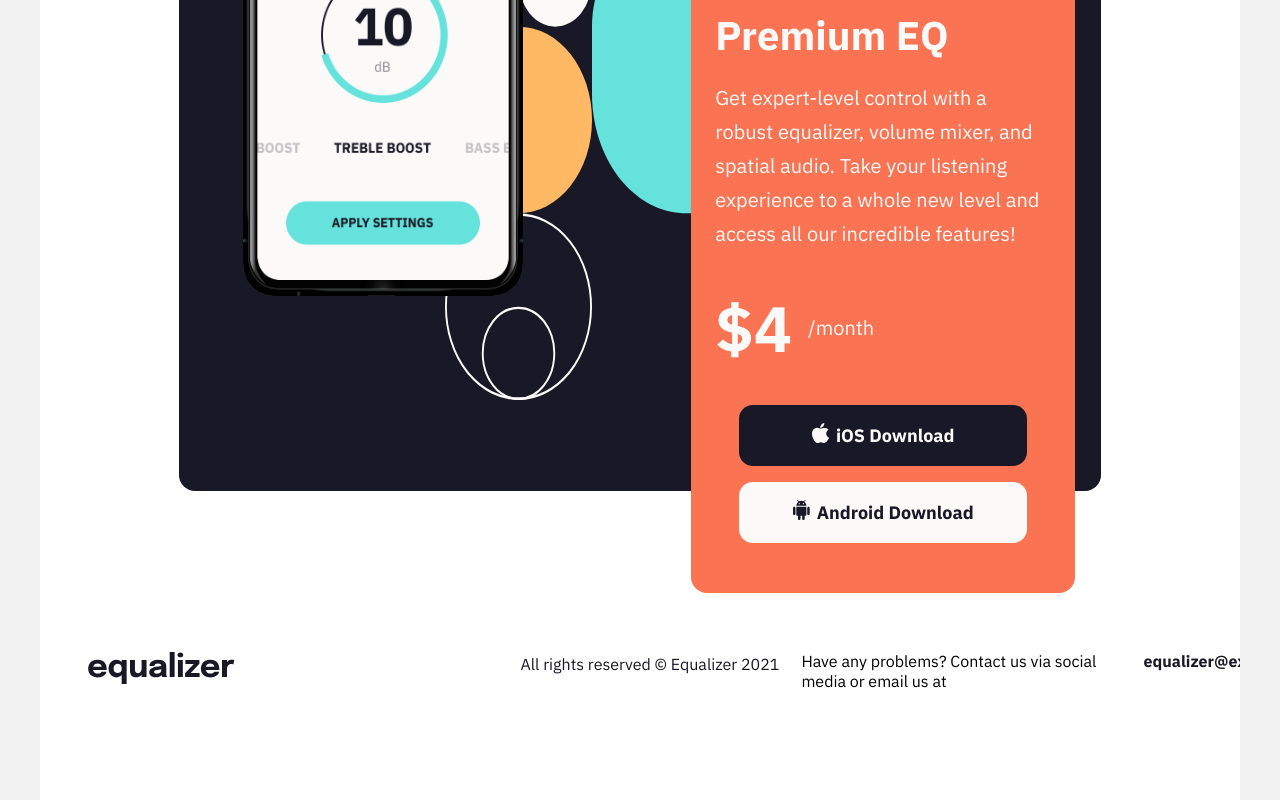
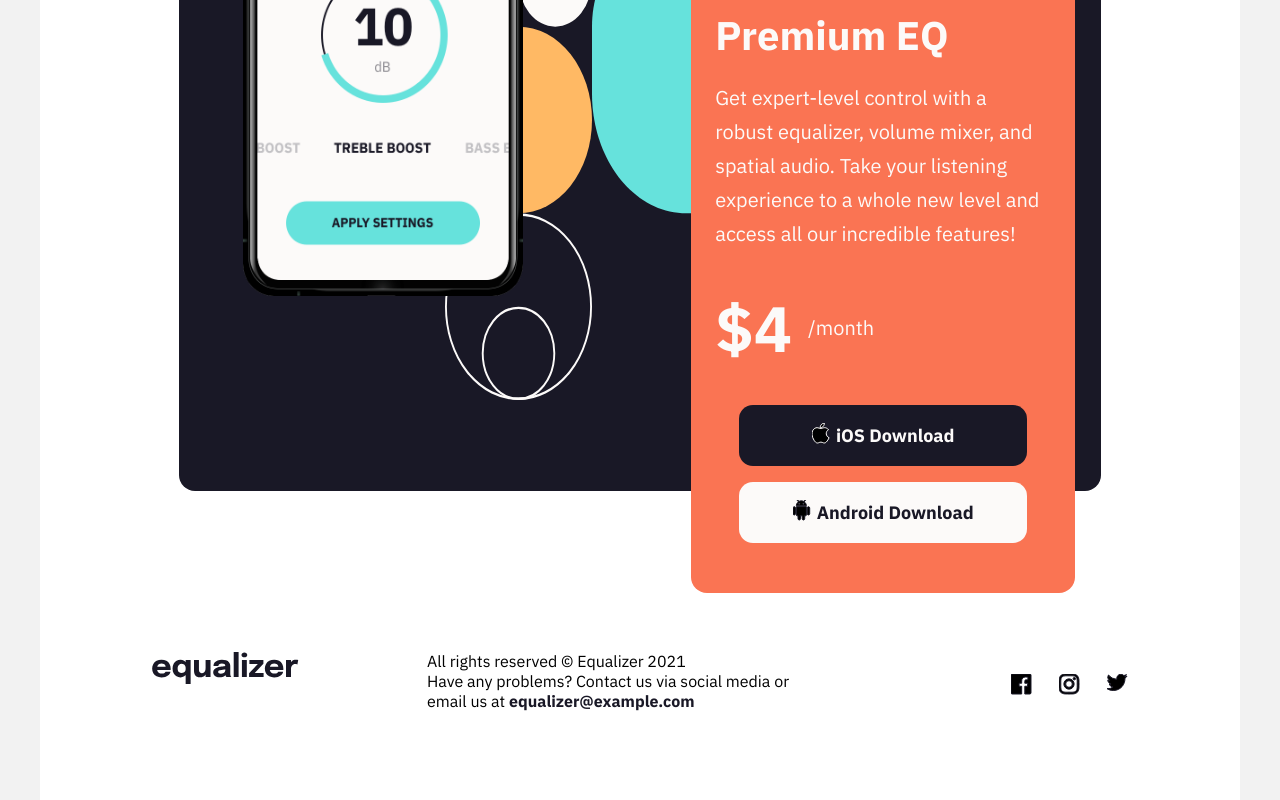
Before and after one commit to Hestaine/equalizer-landing-page, a plain HTML site: page index.html in a window 1280 px wide. Shown: the part 896-1696 px from the top of the page. Drawn offline with Linux system fonts and the light colour scheme.

Commit message:
donee with it

```diff
--- a/index.html
+++ b/index.html
@@ -73,11 +73,13 @@
       <footer>
         <div class="copyright">
           <a href="index.html"><img src="./assets/logo.svg" alt="logo" /></a>
-          <p>
+          <div class="copyright-text">
             <p class="copyright-p">All rights reserved © Equalizer 2021</p>
-            Have any problems? Contact us via social media or email us at
-            <a href="mailto:equalizer@example.com">equalizer@example.com</a>
-          </p>
+            <p>
+              Have any problems? Contact us via social media or email us at
+              <a href="mailto:equalizer@example.com">equalizer@example.com</a>
+            </p>
+          </div>
         </div>
         <div class="media">
           <svg class="social-logo">
--- a/style.css
+++ b/style.css
@@ -188,19 +188,20 @@ button {
 .button-ios {
   width: 1.5rem;
   height: 1.5rem;
-  fill: #fcfaf9;
+  stroke: #fcfaf9;
 }
 
 .button-android {
   width: 1.5rem;
   height: 1.5rem;
-  fill: #191826;
+  stroke: #191826;
 }
 
 footer {
   gap: 3rem;
   display: flex;
   margin-top: 12rem;
+  align-items: center;
   flex-direction: column;
   padding: 1.5rem 0 3rem 1rem;
 }
@@ -225,6 +226,11 @@ footer {
   font-weight: 400;
   color: #191826;
   line-height: 1.625rem;
+}
+
+.copyright-text {
+  display: flex;
+  flex-direction: column;
 }
 
 a {
@@ -302,11 +308,11 @@ a {
     flex-direction: row;
     padding: 1.5rem 0 5rem 3rem;
   }
-  .copyright > p > a {
-    display: inline-block;
+  .copyright-text > p > a {
+    display: inline;
   }
-  .copyright > P {
-    width: 17rem;
+  .copyright-text > P {
+    width: 23rem;
   }
 }
 
@@ -372,18 +378,16 @@ a {
     line-height: 2.125rem;
   }
   footer {
-    gap: 12rem;
+    gap: 13.5rem;
     margin-top: 8.5rem;
     flex-direction: row;
-    padding: 1.5rem 0 5rem 3rem;
+    padding: 1.5rem 0 5rem 7rem;
   }
   .copyright {
+    gap: 8rem;
     flex-direction: row;
   }
   .copyright > P {
     width: 22.7rem;
   }
-  a {
-    display: inline;
-  }
 }
```
